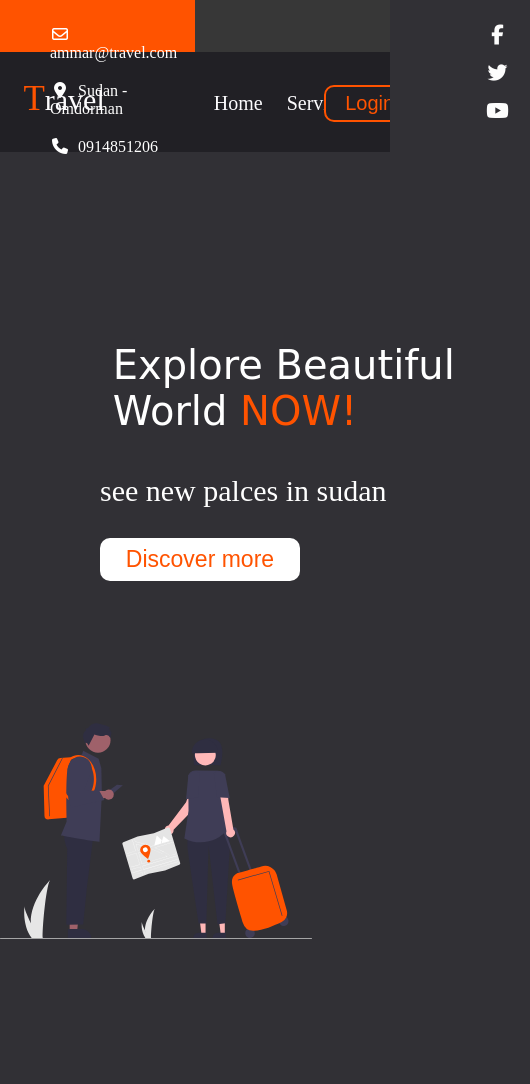
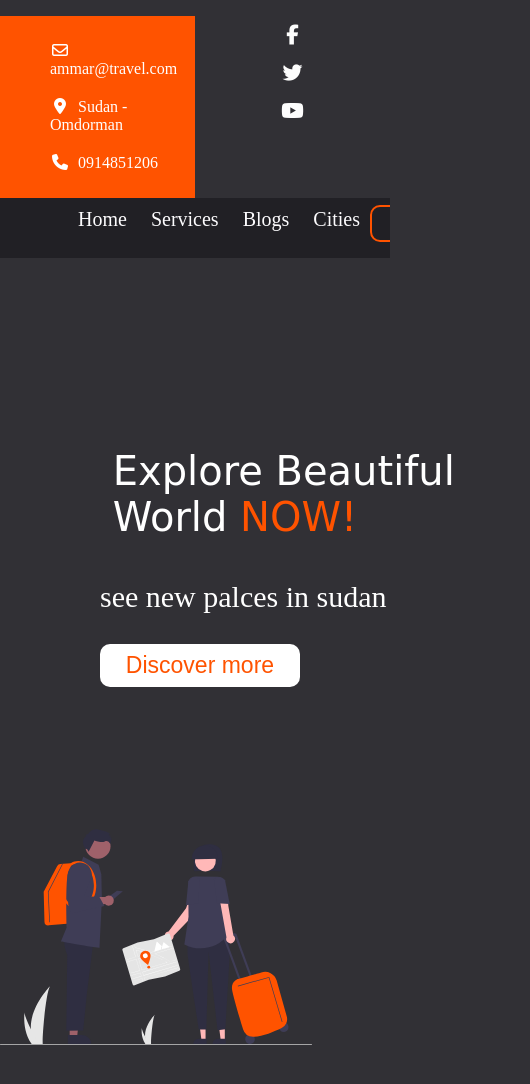
Before and after one commit to ammar1999-a/travel, a plain HTML site: page index.html in a window 390 px wide. Shown: the whole page, 530 px wide, since content can reach past the window. Drawn offline with Linux system fonts and the light colour scheme; files that its build step writes are made by us from their sources.

Commit message:
Update cooy.css

```diff
--- a/css/cooy.css
+++ b/css/cooy.css
@@ -140,3 +140,54 @@ header .s-media ul li:hover{cursor: pointer;
 .content .descrip button:hover{
     cursor: pointer
 }
+@media(max-width:768px) {
+
+    header .contact  {
+
+/*                       float: none;*/
+                       width: 50% ;
+                       height: auto
+    }
+
+    header .contact ul li {
+                       display: block;
+
+    }
+    header .s-media {
+
+                        float: none ;
+                        width: 50% ;;
+                        height: auto
+    }
+
+
+
+
+    header .s-media ul li {
+         display: block;
+         margin: 0;
+
+
+
+
+    }
+    header {
+/*        overflow: hidden*/
+    }
+    .sec-bar .logo {
+        display: none
+    }
+
+.sec-bar ul {
+        position: relative;
+    left: 28px;
+    top: 10px;
+}
+
+    .sec-bar input {
+
+        position: relative;
+    left: 370px;
+    bottom: 16px;
+    }
+}
```
